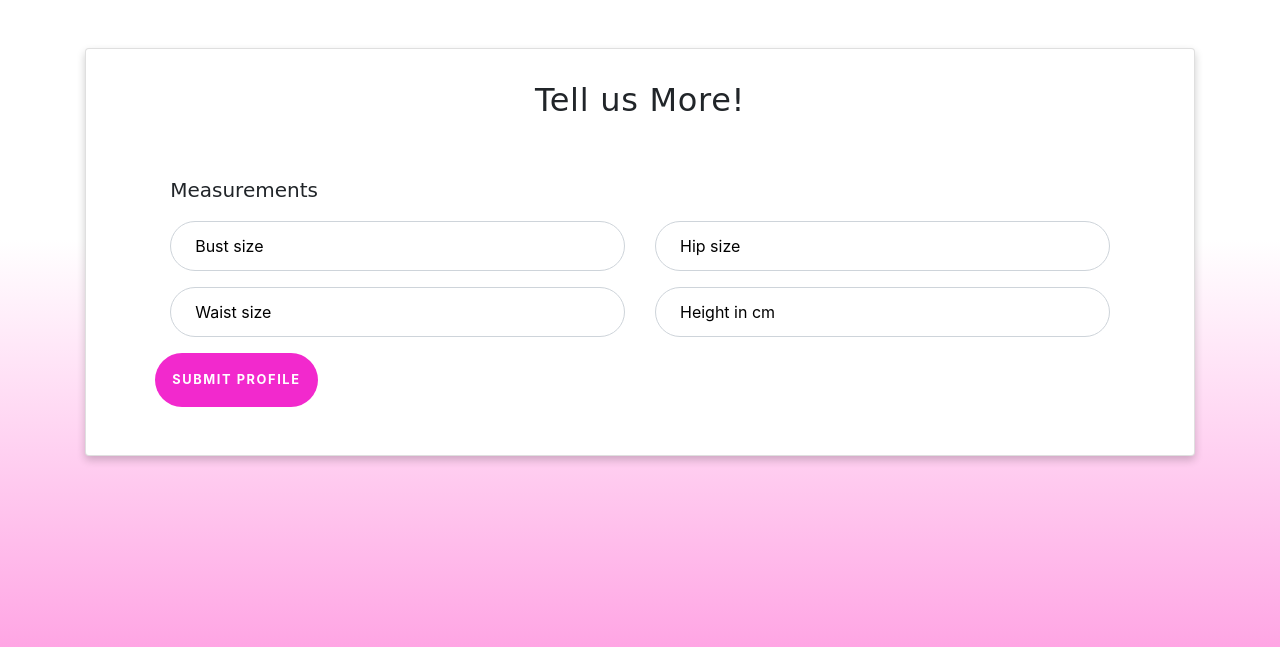
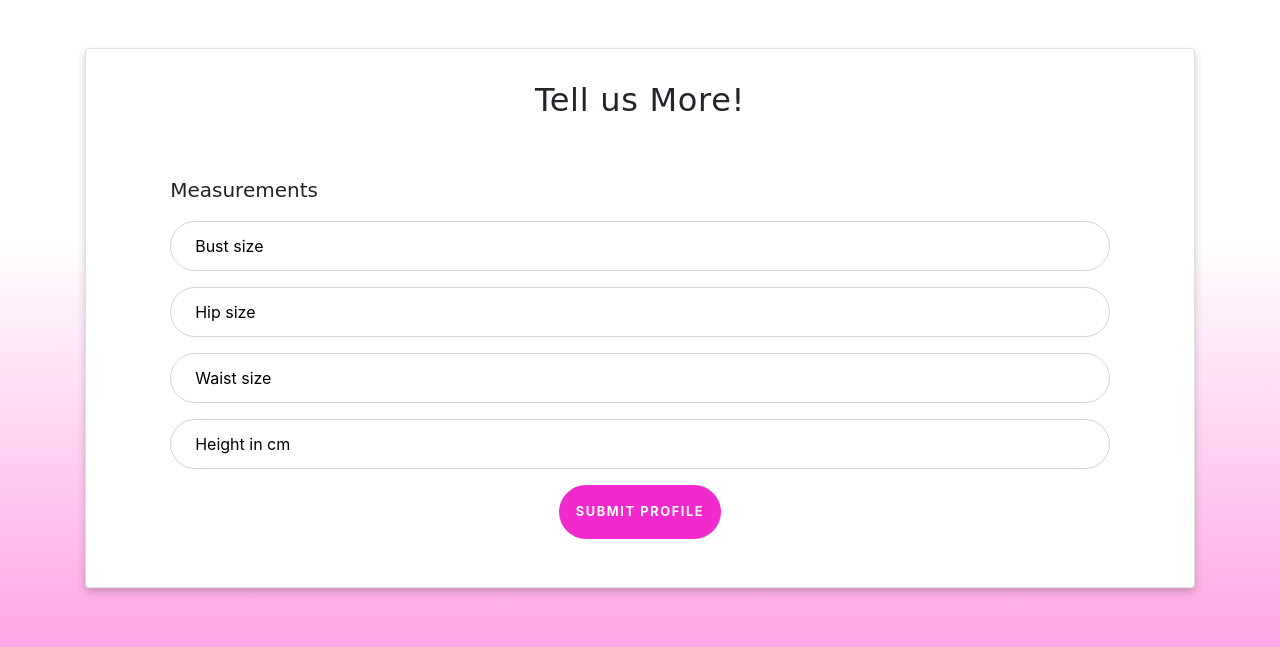
Before and after one commit to vinodhan16/fashist, a PHP site: page /profile.php in a window 1280 px wide. Shown: the top 647 px of the page. Run offline with PHP 8.4, Linux system fonts and the light colour scheme; some libraries are stand-ins or nearby versions.

Commit message:
Update profile.php
ssss

```diff
--- a/profile.php
+++ b/profile.php
@@ -52,29 +52,23 @@ mysqli_close($conn);
                   <br>
                   <p class="measure">Measurements</p>
      <form class="form-signin" method="post" action="">
-         <div class="row">
-             <div class="col-md-6 col-xs-6">
              <div class="form-label-group">
            <input name="bust" type="text" class="form-control" placeholder="Bust size" value="" required/>
               </div>
-</div>
-              <div class="col-md-6 col-xs-6">
+
               <div class="form-label-group">
                  <input name="hip" type="text" class="form-control" placeholder="Hip size" value="" required/>
-                  </div></div></div>
-            <div class="row">
-             <div class="col-md-6 col-xs-6">
+              </div>
                  <div class="form-label-group">
                   <input name="waist" type="text" class="form-control" placeholder="Waist size" value="" required/>
 
-                 </div></div>
-                 <div class="col-md-6 col-xs-6">
+              </div>
                   <div class="form-label-group">
                  <input name="height" type="text" class="form-control" placeholder="Height in cm" value="" required/>
-                     </div></div>
+              </div>
 
             <center> <button name="login" type="submit" style="background-color:#f229cd;color:#ffffff;" class="btn  btn-default  text-uppercase" type="submit">Submit Profile</button></center>
-         </div>  </form>
-        </div></div></div></div>
+            </form></div>
+        </div></div></div>
       </body>
       </html>
```
